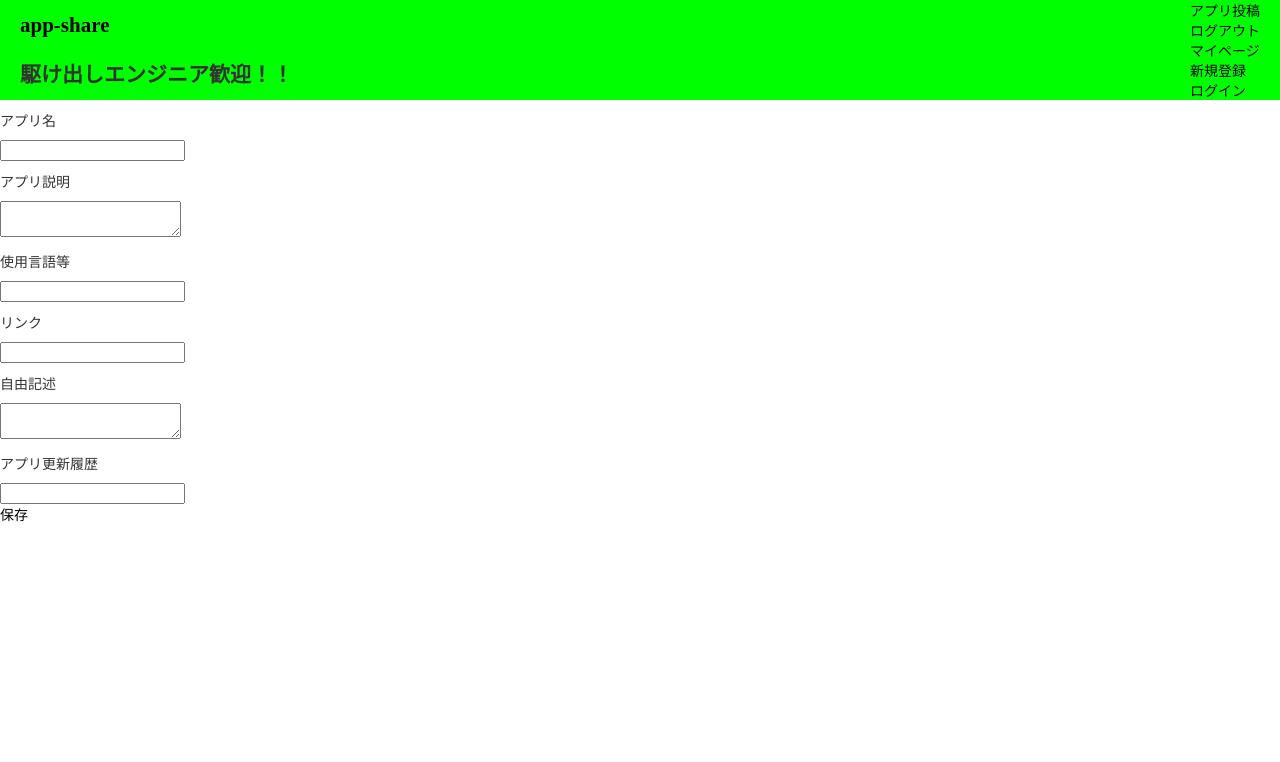
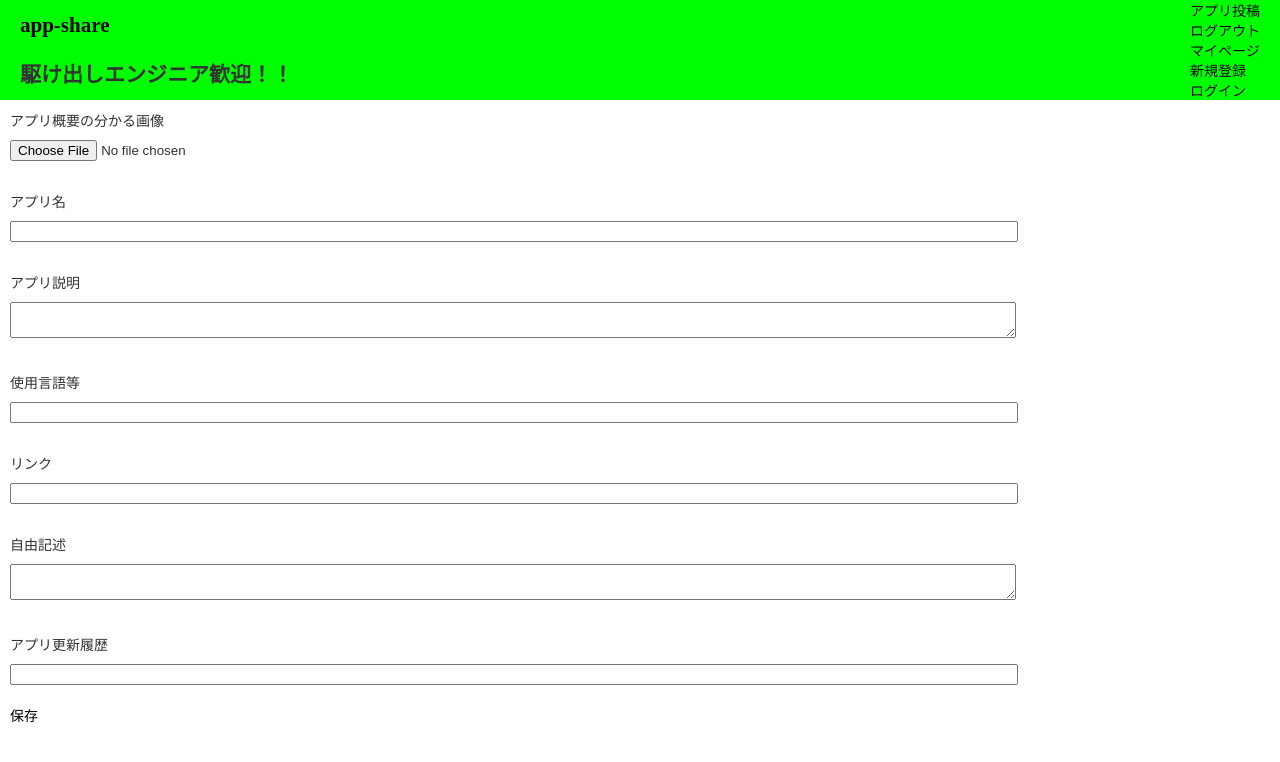
Before and after one commit to doshara1280/app-share, an Angular app: page /webapp-edit in a window 1280 px wide. Shown: the top 762 px of the page. Built offline with nearby package versions, Linux system fonts and the light colour scheme.

Commit message:
アプリ編集ページを微修正

```diff
--- a/src/app/webapp-edit/webapp-edit.component.css
+++ b/src/app/webapp-edit/webapp-edit.component.css
@@ -0,0 +1,8 @@
+.post-board {
+  margin-left: 10px;
+}
+
+.webapp-input {
+  margin-bottom: 20px;
+  width: 1000px;
+}
--- a/src/app/webapp-edit/webapp-edit.component.html
+++ b/src/app/webapp-edit/webapp-edit.component.html
@@ -1,25 +1,18 @@
+<form>
   <div class="post-board">
-  <div class="webapp-name">
+    <div class="app-image">
+      <p>アプリ概要の分かる画像</p>
+      <input type="file" class="webapp-input">
       <p>アプリ名</p>
       <input class="webapp-input">
-  </div>
-  <div class="webapp-description">
       <p>アプリ説明</p>
       <textarea class="webapp-input"></textarea>
-  </div>
-  <div class="webapp-language">
       <p>使用言語等</p>
       <input class="webapp-input">
-  </div>
-  <div class="webapp-name">
       <p>リンク</p>
       <input class="webapp-input">
-  </div>
-  <div class="webapp-free">
       <p>自由記述</p>
       <textarea class="webapp-input"></textarea>
-  </div>
-  <div class="webapp-changelog">
       <p>アプリ更新履歴</p>
       <input class="webapp-input">
     </div>
@@ -27,3 +20,4 @@
       <a routerLink="/webapp-show">保存</a>
     </nav>
   </div>
+</form>
```
Lines whose indentation alone changed are shown as unchanged.
